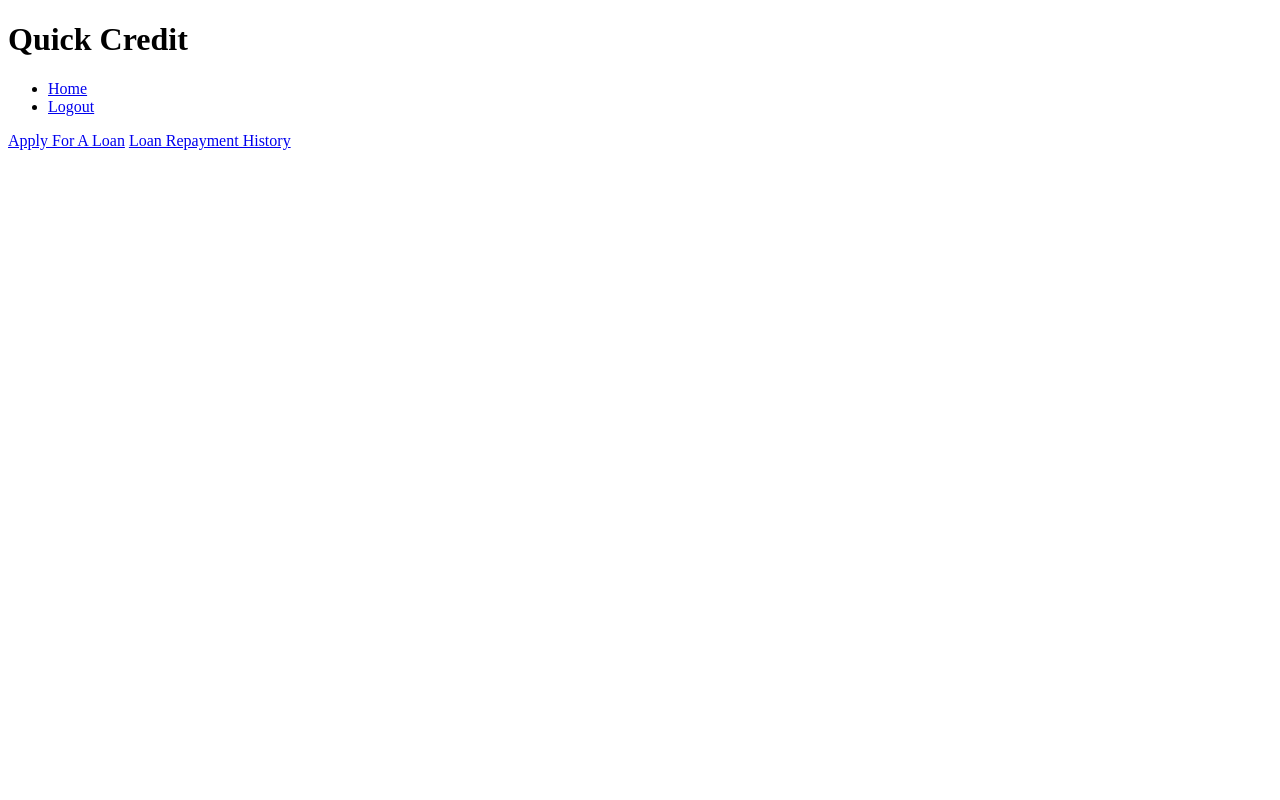
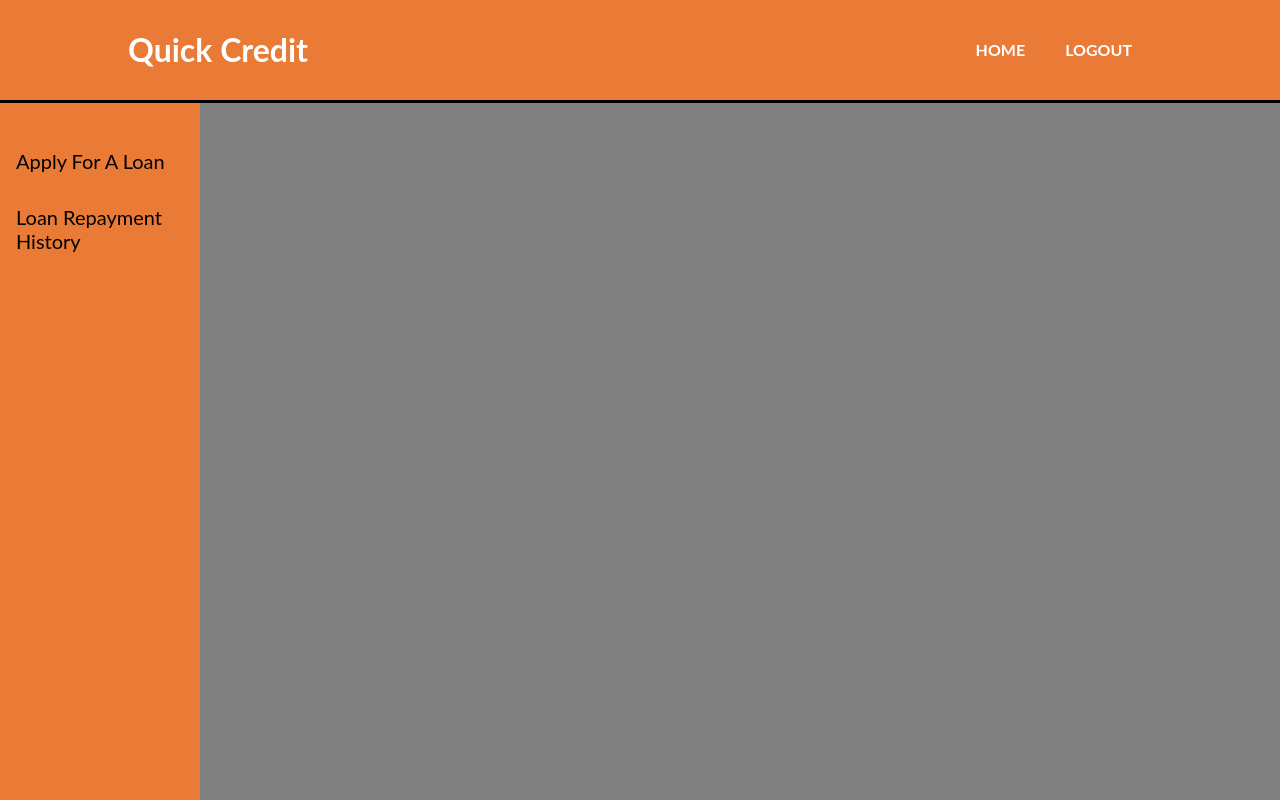
Before and after one commit to olumidae/QuickCredit, a plain HTML site: page ui/userDash.html in a window 1280 px wide. Drawn offline with Linux system fonts and the light colour scheme; files that its build step writes are made by us from their sources; the site is published under a folder, as on GitHub Pages, so addresses that start at the root find nothing; files whose address does not match are found by name.

Commit message:
Update userDash.html

```diff
--- a/ui/userDash.html
+++ b/ui/userDash.html
@@ -4,7 +4,7 @@
     <meta charset="UTF-8">
     <meta name="viewport" content="width=device-width, initial-scale=1">
     <meta http-equiv="X-UA-Compatible" content="ie=edge">
-    <link rel="stylesheet" type="text/css" media="screen" href="/css/userDash.css">
+    <link rel="stylesheet" type="text/css" media="screen" href="ui/css/userDash.css">
     <title>Dashboard</title>
 </head>
 
```
